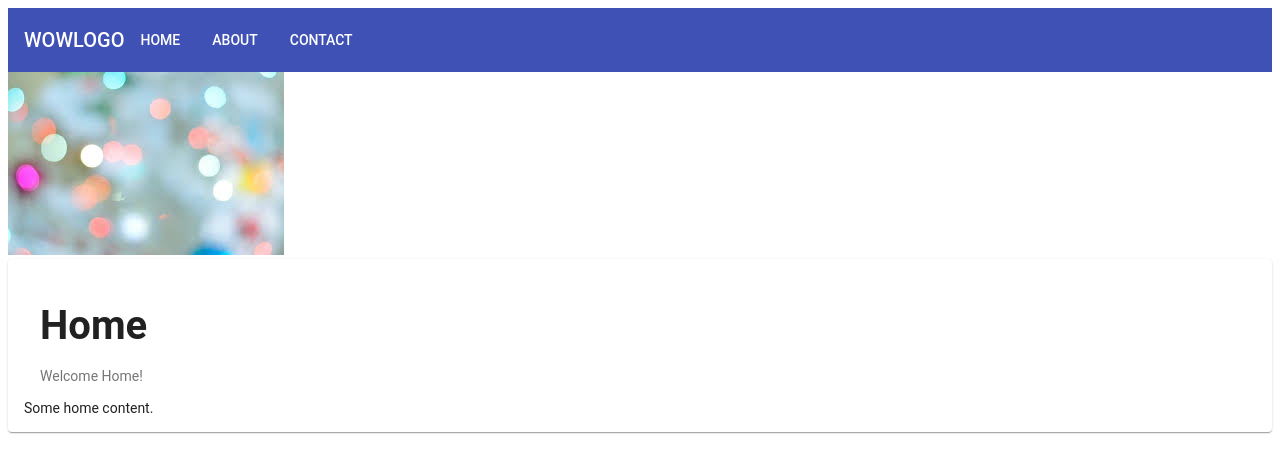
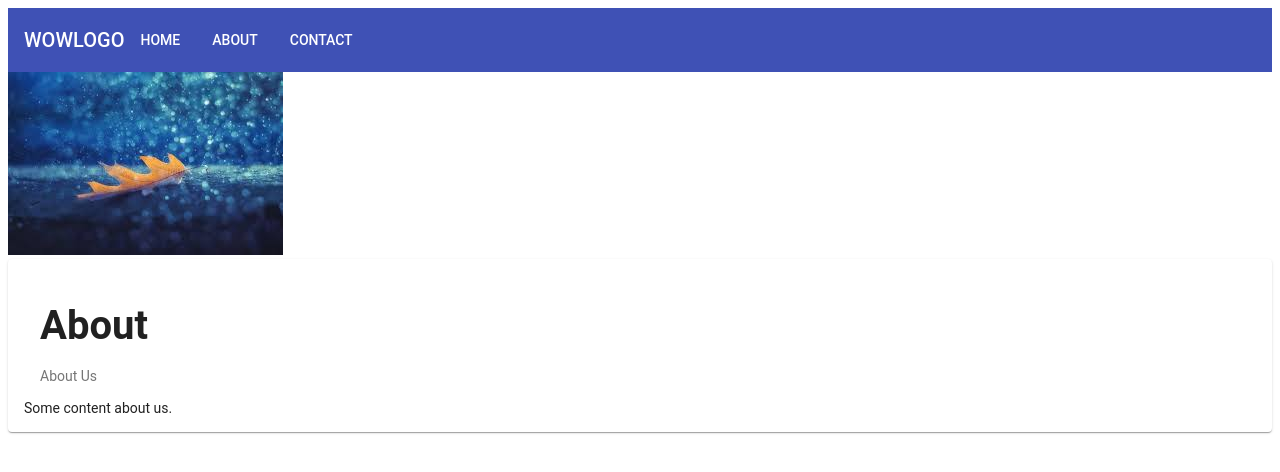
Before and after one commit to dwagner003/wagner-website, an Angular app: page /about in a window 1280 px wide. Shown: the top 472 px of the page. Built offline with nearby package versions, Linux system fonts and the light colour scheme.

Commit message:
Needed to remove the app-page tag to get the routing working.

```diff
--- a/src/app/app.component.html
+++ b/src/app/app.component.html
@@ -12,4 +12,4 @@
     </a>
 </mat-toolbar>
 
-<app-page><router-outlet></router-outlet></app-page>
+<router-outlet></router-outlet>
--- a/src/app/page/page.component.ts
+++ b/src/app/page/page.component.ts
@@ -9,23 +9,15 @@ import { ActivatedRoute} from '@angular/router';
 })
 export class PageComponent implements OnInit {
   page;
-  pageUrl;
+
   constructor(
     private contentService: ContentService,
     private route: ActivatedRoute,
-  )
-  {}
+  ){}
 
   ngOnInit(){
-    this.pageUrl = this.route.snapshot.data['page'];
-    if(this.pageUrl != undefined)
-    {
-    let pageData =  this.contentService.pages[this.pageUrl];
+    const pageUrl = this.route.snapshot.data['page'];
+    let pageData =  this.contentService.pages[pageUrl];
     this.page = pageData;
-    }
-    else
-    {
-      this.page = this.contentService.pages['home'];
-    }
   }
 }
```
